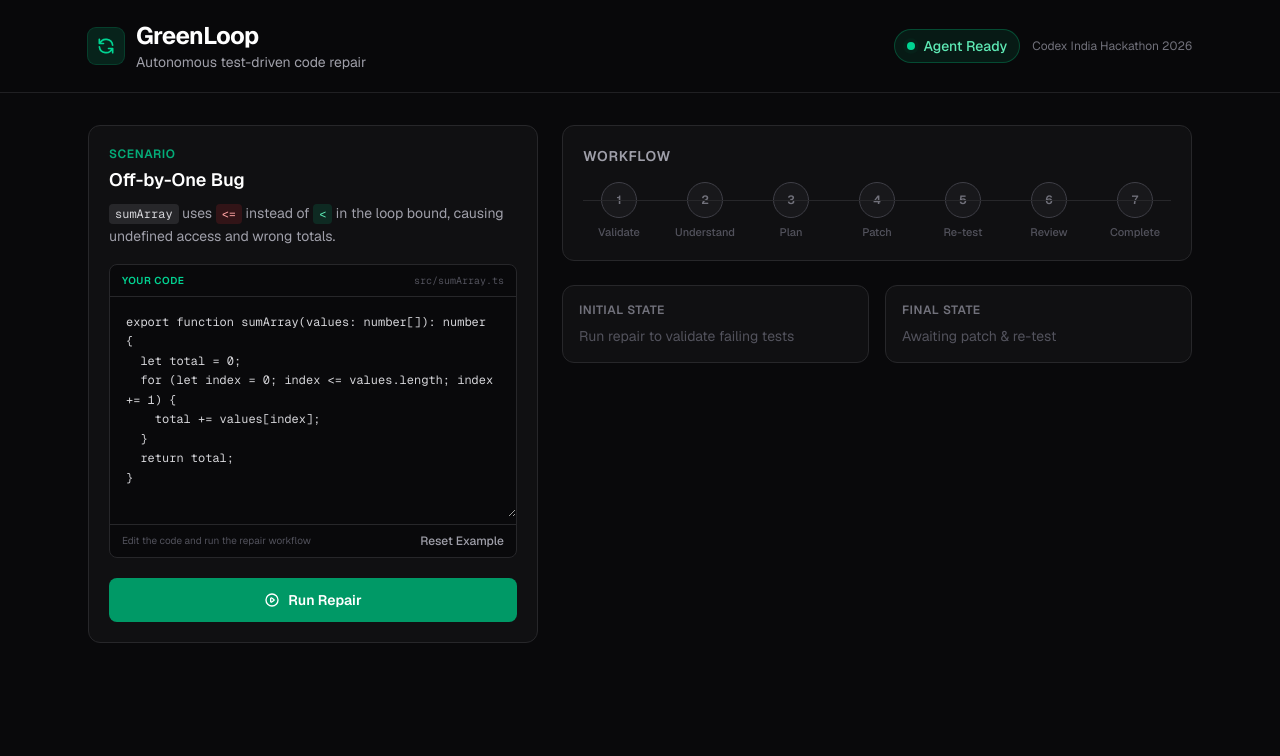
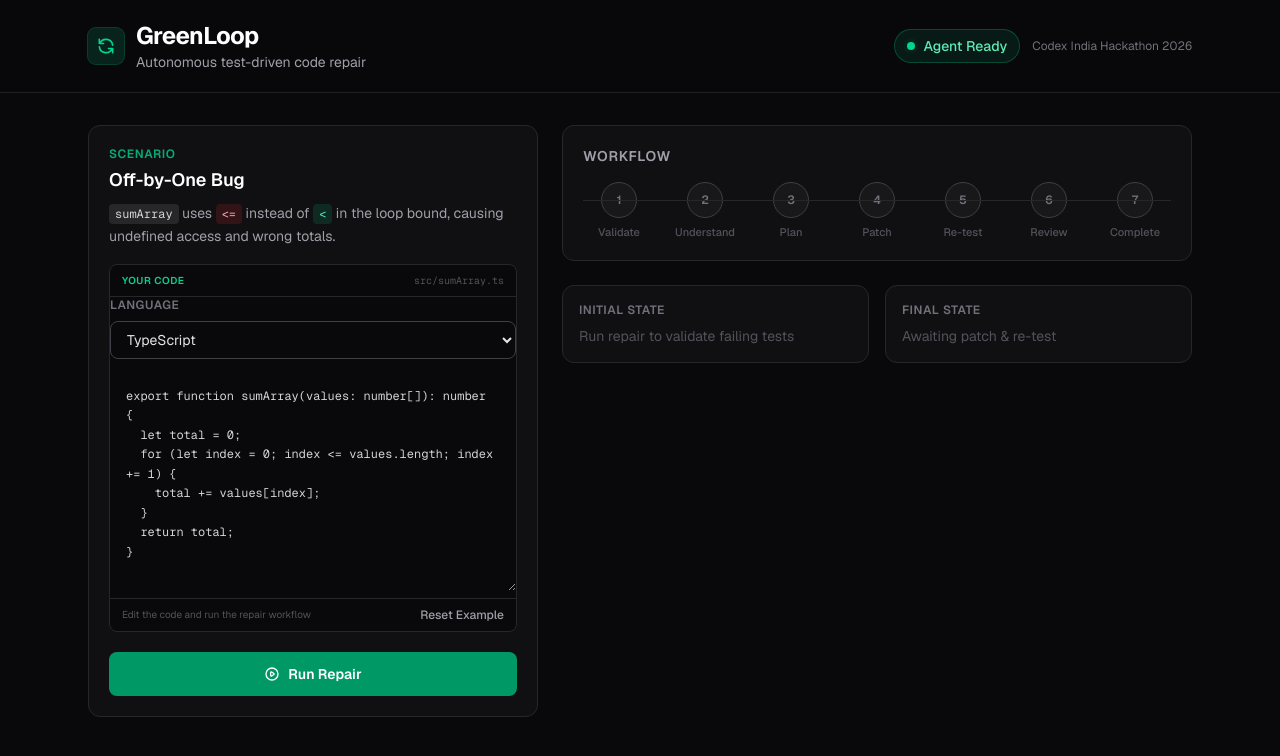
Before and after one commit to HarshChaudhary31/codex-india-hackathon-2026, a Next.js app: page / in a window 1280 px wide. Shown: the top 756 px of the page. Built offline with nearby package versions, Linux system fonts and the light colour scheme.

Commit message:
Add multi-language code editor support

```diff
--- a/components/greenloop-dashboard.tsx
+++ b/components/greenloop-dashboard.tsx
@@ -30,13 +30,42 @@ const WORKFLOW_STEPS: WorkflowStep[] = [
   { id: "complete", label: "Complete" },
 ];
 
-const BUGGY_SNIPPET = `export function sumArray(values: number[]): number {
+type SupportedLanguage = "typescript" | "python" | "cpp" | "c";
+
+const EXAMPLES: Record<SupportedLanguage, string> = {
+  typescript: `export function sumArray(values: number[]): number {
   let total = 0;
   for (let index = 0; index <= values.length; index += 1) {
     total += values[index];
   }
   return total;
-}`;
+}`,
+
+  python: `def sum_array(values):
+    total = 0
+    for index in range(len(values) + 1):
+        total += values[index]
+    return total`,
+
+  cpp: `#include <vector>
+using namespace std;
+
+int sumArray(const vector<int>& values) {
+    int total = 0;
+    for (size_t i = 0; i <= values.size(); ++i) {
+        total += values[i];
+    }
+    return total;
+}`,
+
+  c: `int sumArray(const int values[], int length) {
+    int total = 0;
+    for (int i = 0; i <= length; ++i) {
+        total += values[i];
+    }
+    return total;
+}`,
+};
 
 function getStepStatuses(
   activeStepIndex: number,
@@ -204,7 +233,11 @@ export function GreenLoopDashboard() {
   const [activeStepIndex, setActiveStepIndex] = useState(-1);
   const [result, setResult] = useState<RepairRunResult | null>(null);
   const [error, setError] = useState<string | null>(null);
-const [sourceCode, setSourceCode] = useState(BUGGY_SNIPPET);
+const [language, setLanguage] =
+  useState<SupportedLanguage>("typescript");
+
+const [sourceCode, setSourceCode] =
+  useState(EXAMPLES.typescript);
 
 
   const stepStatuses = useMemo(
@@ -344,6 +377,30 @@ const [sourceCode, setSourceCode] = useState(BUGGY_SNIPPET);
       src/sumArray.ts
     </span>
   </div>
+<div className="mb-3">
+  <label className="mb-2 block text-xs font-semibold uppercase tracking-wider text-zinc-500">
+    Language
+  </label>
+
+  <select
+    value={language}
+    onChange={(event) => {
+      const nextLanguage = event.target.value as SupportedLanguage;
+      setLanguage(nextLanguage);
+      setSourceCode(EXAMPLES[nextLanguage]);
+      setResult(null);
+      setError(null);
+      setActiveStepIndex(-1);
+    }}
+    disabled={running}
+    className="w-full rounded-lg border border-zinc-700 bg-zinc-950 px-3 py-2 text-sm text-zinc-200"
+  >
+    <option value="typescript">TypeScript</option>
+    <option value="python">Python</option>
+    <option value="cpp">C++</option>
+    <option value="c">C</option>
+  </select>
+</div>
 
   <textarea
     value={sourceCode}
@@ -362,7 +419,7 @@ const [sourceCode, setSourceCode] = useState(BUGGY_SNIPPET);
 
     <button
       type="button"
-      onClick={() => setSourceCode(BUGGY_SNIPPET)}
+      onClick={() => setSourceCode(EXAMPLES[language])}
       disabled={running}
       className="text-xs font-medium text-zinc-400 transition hover:text-white disabled:opacity-50"
     >
```
